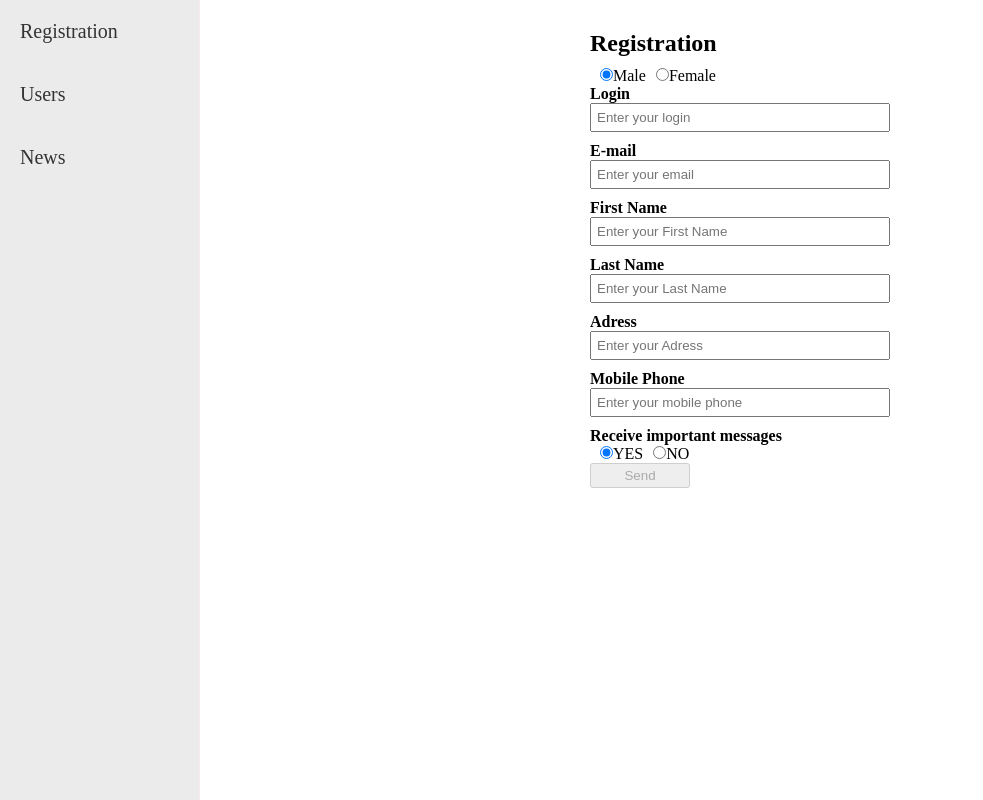
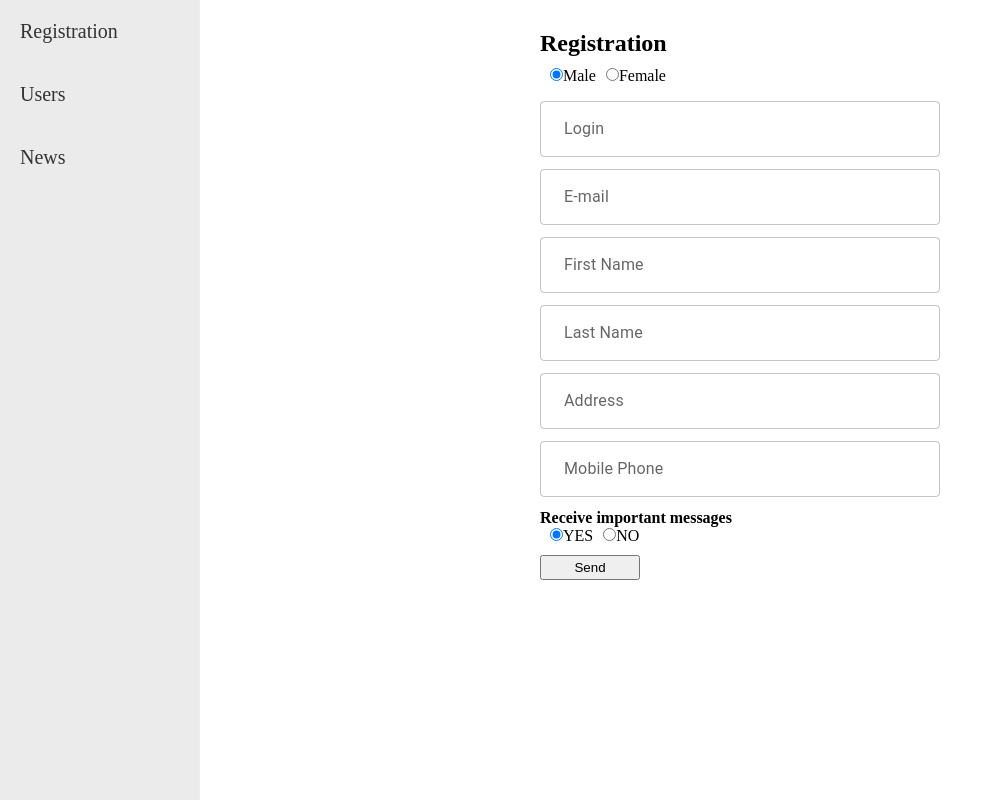
Before and after one commit to AlexandraGorsk/reacttask, a React (Create React App) app: page / in a window 1280 px wide. Shown: the whole page, without its empty margins (0-983 px from the left). Built offline with nearby package versions, Linux system fonts and the light colour scheme.

Commit message:
MUI added

```diff
--- a/public/style.css
+++ b/public/style.css
@@ -29,24 +29,15 @@
 .send {
     width: 100px;
     padding: 3px;
+    margin-top: 10px;
 }
 
 label {
     margin-left: 10px;
 }
 
-.errormessage {
-    color: red;
-}
 
-.user-box {
-    border: 1px solid rgb(87, 85, 85);
-    padding: 10px;
-    border-radius: 5px;
-    min-width: 200px;
-    height: 300px;
-    position: relative;
-}
+
 
 .user-wrapper {
     padding: 20px;
--- a/src/components/Form/Form.js
+++ b/src/components/Form/Form.js
@@ -2,13 +2,43 @@ import React from 'react';
 import { useState } from 'react';
 import { useDispatch } from 'react-redux';
 import { addUser } from '../../store/form/form.action.js';
-import {
-	validateLogin,
-	validateEmail,
-	validateCommon,
-} from './validateForm/validate.js';
+
+import { TextField, Stack } from '@mui/material';
+import { useFormik } from 'formik';
+import * as yup from 'yup';
 
 function Form() {
+	const {
+		handleBlur,
+		handleChange,
+		errors,
+		values,
+		handleSubmit,
+		handleReset,
+		touched,
+	} = useFormik({
+		initialValues: {
+			login: '',
+			email: '',
+			firstName: '',
+			lastName: '',
+			address: '',
+			phone: '',
+		},
+		validationSchema: yup.object().shape({
+			login: yup.string().required('Поле обязательно'),
+			email: yup.string().email('Must be a valid email'),
+			firstName: yup.string().required('Поле обязательно'),
+			lastName: yup.string().required('Поле обязательно'),
+			address: yup.string().required('Поле обязательно'),
+			phone: yup.number().required('Поле обязательно'),
+		}),
+		onSubmit: (data) => {
+			console.log(data);
+			dispatch(addUser(data));
+			handleReset();
+		},
+	});
 	const dispatch = useDispatch();
 	const [formData, setFormData] = useState({
 		gender: 'male',
@@ -20,50 +50,10 @@ function Form() {
 		phone: '',
 		important: 'yes',
 	});
-	const errorLogin = validateLogin(formData.login);
-	const errorEmail = validateEmail(formData.email);
-	const errorLastName = validateCommon(formData.lastName);
-	const errorFirstName = validateCommon(formData.firstName);
-	const errorPhone = validateCommon(formData.phone);
-	const error =
-		!!errorLogin || !!errorFirstName || !!errorLastName || !!errorPhone;
-	const [touched, setTouched] = useState({
-		login: false,
-		email: false,
-		firstName: false,
-		lastName: false,
-		phone: false,
-	});
-	const handleChangeFormData = (e) => {
+	const handleRadioChange = (e) => {
 		setFormData({ ...formData, [e.target.name]: e.target.value });
 	};
-	const handleBlur = (e) => {
-		setTouched({ ...touched, [e.target.name]: true });
-	};
-
-	const sendButton = (e) => {
-		e.preventDefault();
-		dispatch(addUser(formData));
-		console.log(formData);
-		setFormData({
-			gender: 'male',
-			login: '',
-			email: '',
-			firstName: '',
-			lastName: '',
-			address: '',
-			phone: '',
-			important: 'yes',
-		});
-		setTouched({
-			login: false,
-			email: false,
-			firstName: false,
-			lastName: false,
-			phone: false,
-		});
-	};
-	const RadioGender = ({ label, value, onChange, name }) => {
+	const RadioGender = ({ label, value, name }) => {
 		return (
 			<label>
 				<input
@@ -71,13 +61,13 @@ function Form() {
 					type='radio'
 					checked={value === formData.gender}
 					value={value}
-					onChange={onChange}
+					onChange={handleRadioChange}
 				/>
 				{label}
 			</label>
 		);
 	};
-	const RadioMessage = ({ label, value, onChange, name }) => {
+	const RadioMessage = ({ label, value, name }) => {
 		return (
 			<label>
 				<input
@@ -85,7 +75,7 @@ function Form() {
 					type='radio'
 					checked={value === formData.important}
 					value={value}
-					onChange={onChange}
+					onChange={handleRadioChange}
 				/>
 				{label}
 			</label>
@@ -93,125 +83,107 @@ function Form() {
 	};
 	return (
 		<div className='registration'>
-			<form>
+			<form onSubmit={handleSubmit} onReset={handleReset}>
 				<div>
 					<RadioGender
 						label='Male'
 						name='gender'
 						value='male'
-						onChange={handleChangeFormData}
+						onChange={handleRadioChange}
 					/>
 					<RadioGender
 						label='Female'
 						name='gender'
 						value='Female'
-						onChange={handleChangeFormData}
+						onChange={handleRadioChange}
 					/>
 				</div>
-				<div>
-					<h4>Login</h4>
-					{touched.login && !!errorLogin && (
-						<h5 className='errormessage'>{errorLogin}</h5>
-					)}
-					<input
-						className='input'
-						value={formData.login}
+				<Stack direction='column' spacing={1.5} mt={2}>
+					<TextField
+						sx={{ width: 400 }}
+						label='Login'
+						id='login'
 						name='login'
-						type='text'
-						placeholder='Enter your login'
-						onChange={handleChangeFormData}
+						value={values.login}
+						onChange={handleChange}
 						onBlur={handleBlur}
-						required
+						error={touched.login && !!errors.login}
+						helperText={touched.login && errors.login}
+						fullWidth
 					/>
-				</div>
-				<div>
-					<h4>E-mail</h4>
-					{touched.email && errorEmail && formData.email !== '' && (
-						<h5 className='errormessage'>Введите корректный email</h5>
-					)}
-					<input
-						className='input'
-						value={formData.email}
+					<TextField
+						fullWidth
+						label='E-mail'
+						id='email'
 						name='email'
-						type='text'
-						placeholder='Enter your email'
-						onChange={handleChangeFormData}
+						value={values.email}
+						onChange={handleChange}
 						onBlur={handleBlur}
+						error={touched.email && !!errors.email}
+						helperText={touched.email && errors.email}
 					/>
-				</div>
-				<div>
-					<h4>First Name</h4>
-					{touched.firstName && !!errorFirstName && (
-						<h5 className='errormessage'>{errorFirstName}</h5>
-					)}
-					<input
-						className='input'
-						value={formData.firstName}
+					<TextField
+						fullWidth
+						label='First Name'
+						id='firstName'
 						name='firstName'
-						type='text'
-						placeholder='Enter your First Name'
-						onChange={handleChangeFormData}
+						value={values.firstName}
+						onChange={handleChange}
 						onBlur={handleBlur}
+						error={touched.firstName && !!errors.firstName}
+						helperText={touched.firstName && errors.firstName}
 					/>
-				</div>
-				<div>
-					<h4>Last Name</h4>
-					{touched.lastName && !!errorLastName && (
-						<h5 className='errormessage'>{errorLastName}</h5>
-					)}
-					<input
-						className='input'
-						value={formData.lastName}
+					<TextField
+						fullWidth
+						label='Last Name'
+						id='lastName'
 						name='lastName'
-						type='text'
-						placeholder='Enter your Last Name'
-						onChange={handleChangeFormData}
+						value={values.lastName}
+						onChange={handleChange}
 						onBlur={handleBlur}
+						error={touched.lastName && !!errors.lastName}
+						helperText={touched.lastName && errors.lastName}
 					/>
-				</div>
-				<div>
-					<h4>Adress</h4>
-					<input
-						className='input'
-						value={formData.address}
+					<TextField
+						fullWidth
+						label='Address'
+						id='address'
 						name='address'
-						type='text'
-						placeholder='Enter your Adress'
-						onChange={handleChangeFormData}
+						value={values.address}
+						onChange={handleChange}
+						onBlur={handleBlur}
+						error={touched.address && !!errors.address}
+						helperText={touched.address && errors.address}
 					/>
-				</div>
-				<div>
-					<h4>Mobile Phone</h4>
-					{touched.phone && !!errorPhone && (
-						<h5 className='errormessage'>{errorPhone}</h5>
-					)}
-					<input
-						className='input'
-						value={formData.phone}
+					<TextField
+						fullWidth
+						label='Mobile Phone'
+						id='phone'
 						name='phone'
-						type='text'
-						placeholder='Enter your mobile phone'
-						onChange={handleChangeFormData}
+						value={values.phone}
+						onChange={handleChange}
 						onBlur={handleBlur}
+						error={touched.phone && !!errors.phone}
+						helperText={touched.phone && errors.phone}
 					/>
-				</div>
 					<div>
 						<h4>Receive important messages</h4>
 						<RadioMessage
 							label='YES'
 							name='important'
 							value='yes'
-						onChange={handleChangeFormData}
+							onChange={handleRadioChange}
 						/>
 						<RadioMessage
 							label='NO'
 							name='important'
 							value='no'
-						onChange={handleChangeFormData}
+							onChange={handleRadioChange}
 						/>
 					</div>
+				</Stack>
 				<div>
-					<button disabled={error} className='send' onClick={sendButton}>
+					<button className='send' type='submit'>
 						Send
 					</button>
 				</div>
--- a/src/components/Users/user.js
+++ b/src/components/Users/user.js
@@ -1,28 +1,63 @@
-import styled from 'styled-components';
-import React from 'react';
-import Button from '../Button';
+// import styled from 'styled-components';
+// import React from 'react';
+// import Button from '../Button';
+// export const UserItem = styled('div')`
+// 	border: 1px solid black;
+// 	padding: 10px;
+// `;
+
+// const User = ({ user, id }) => {
+// 	const dispatch = useDispatch();
+// 	const handleDeteleUser = () => {
+// 		dispatch(deleteUser(id));
+// 	};
+// 	return (
+// 		<div className='user-box '>
+// 			<h1>{user.firstName}</h1>
+// 			<p className='gender'>{user.gender}</p>
+// 			<h5>{user.email}</h5>
+// 			<p>{user.phone}</p>
+// 			<Button onClick={handleDeteleUser}>Delete</Button>
+// 		</div>
+// 	);
+// };
+
+// export default User;
+
+import * as React from 'react';
+import Card from '@mui/material/Card';
+import CardContent from '@mui/material/CardContent';
+import Typography from '@mui/material/Typography';
+import { Button, CardActionArea, CardActions } from '@mui/material';
+
 import { useDispatch } from 'react-redux';
 import { deleteUser } from '../../store/form';
 
-export const UserItem = styled('div')`
-	border: 1px solid black;
-	padding: 10px;
-`;
-
-const User = ({ user, id }) => {
+export default function User({ user, id }) {
 	const dispatch = useDispatch();
 	const handleDeteleUser = () => {
 		dispatch(deleteUser(id));
 	};
 	return (
-		<div className='user-box '>
-			<h1>{user.firstName}</h1>
-			<p className='gender'>{user.gender}</p>
-			<h5>{user.email}</h5>
-			<p>{user.phone}</p>
-			<Button onClick={handleDeteleUser}>Delete</Button>
-		</div>
+		<Card sx={{ maxWidth: 345, maxHeight: 200 }}>
+			<CardActionArea>
+				<CardContent>
+					<Typography gutterBottom variant='h5' component='div'>
+						{user.firstName}
+					</Typography>
+					<Typography variant='body2' color='text.secondary'>
+						{user.email}
+					</Typography>
+					<Typography variant='body2' color='text.secondary'>
+						{user.phone}
+					</Typography>
+				</CardContent>
+			</CardActionArea>
+			<CardActions>
+				<Button size='small' color='primary' onClick={handleDeteleUser}>
+					Delete
+				</Button>
+			</CardActions>
+		</Card>
 	);
-};
-
-export default User;
+}
```
Lines whose indentation alone changed are shown as unchanged.
